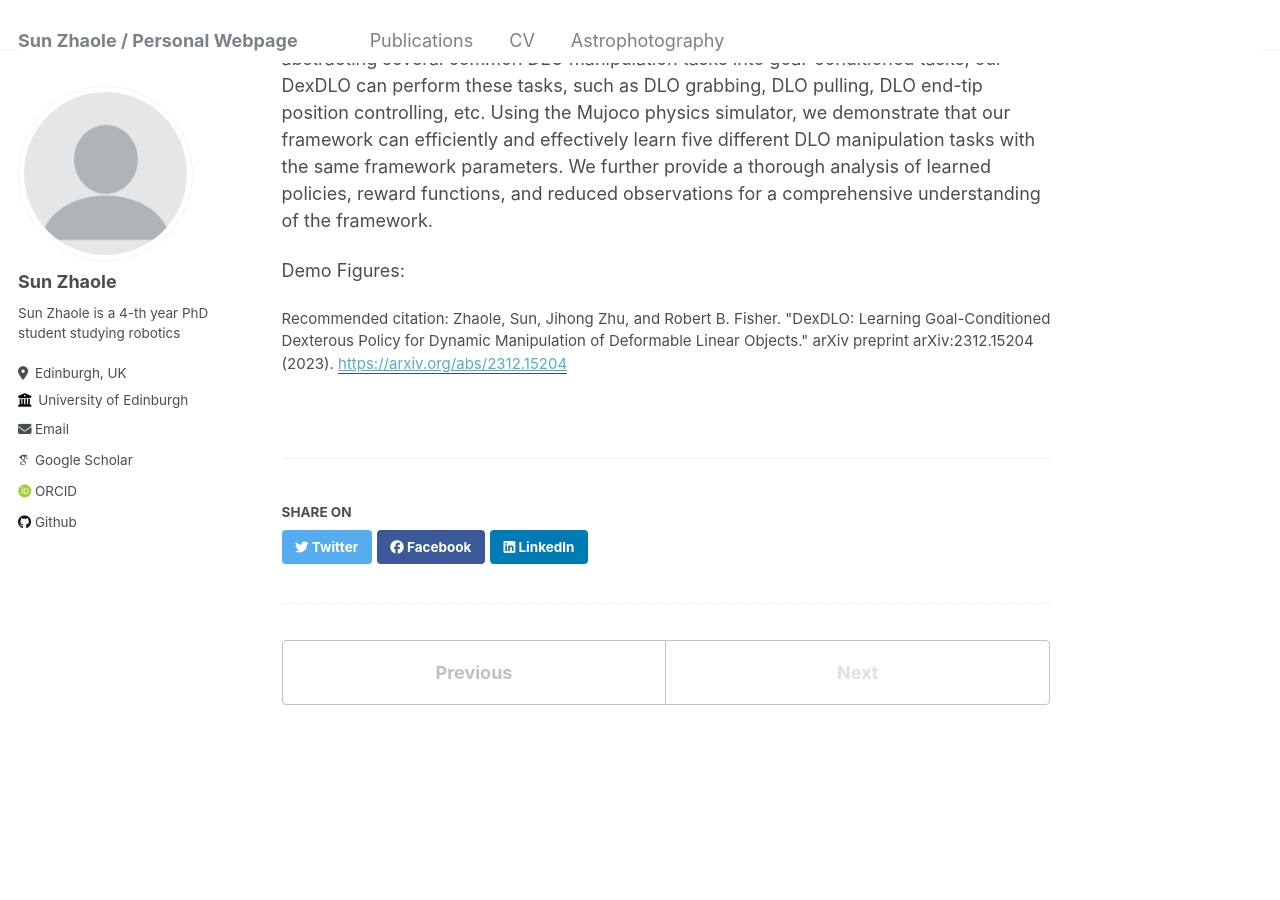
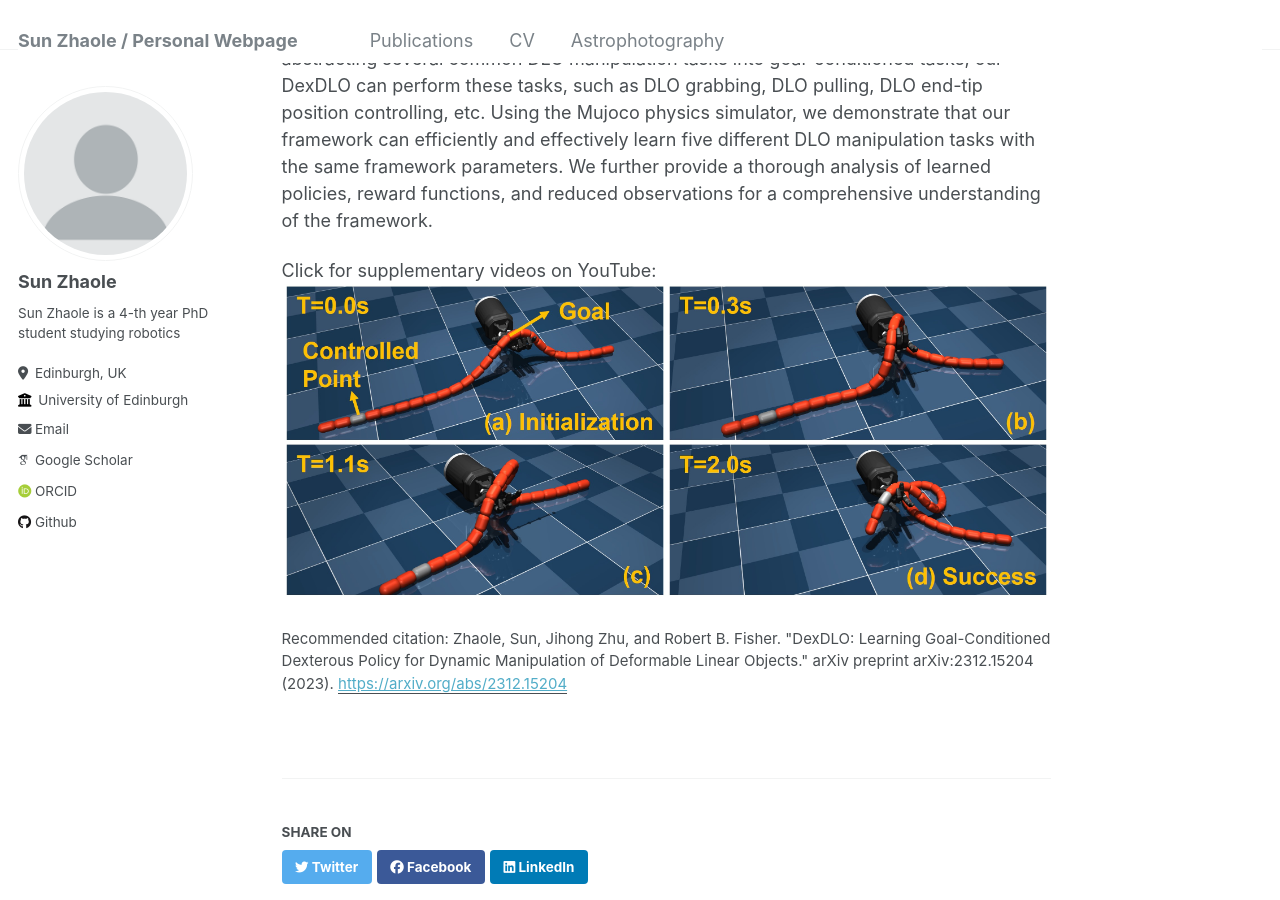
Before and after one commit to SunZhaole/sunzhaole.github.io, a Jekyll site: the page built from _publications/2024-DexDLO-4.md, in a window 1280 px wide and 900 px high, scrolled down 378 px. Built offline with Jekyll 4.4.1, drawn with Linux system fonts in a browser that asks for light colours; some web fonts are replaced.

Commit message:
add video links to publications

```diff
--- a/_publications/2024-DexDLO-4.md
+++ b/_publications/2024-DexDLO-4.md
@@ -13,4 +13,6 @@ Abstract:
 
 Deformable linear object (DLO) manipulation is needed in many fields. Previous research on deformable linear object (DLO) manipulation has primarily involved parallel jaw gripper manipulation with fixed grasping positions. However, the potential for dexterous manipulation of DLOs using an anthropomorphic hand is under-explored. We present DexDLO, a model-free framework that learns dexterous dynamic manipulation policies for deformable linear objects with a fixed-base dexterous hand in an end-to-end way. By abstracting several common DLO manipulation tasks into goal-conditioned tasks, our DexDLO can perform these tasks, such as DLO grabbing, DLO pulling, DLO end-tip position controlling, etc. Using the Mujoco physics simulator, we demonstrate that our framework can efficiently and effectively learn five different DLO manipulation tasks with the same framework parameters. We further provide a thorough analysis of learned policies, reward functions, and reduced observations for a comprehensive understanding of the framework.
 
-Demo Figures:
+
+Click for supplementary videos on YouTube:
+[![DexDLO](/images/pub_dexdlo_figure_0.jpg)](http://www.youtube.com/watch?v=wkLHlThNwDI "DexDLO")
```
Also changed, not shown: _publications/2020-pregrasp-1.md (+0 -2 lines), _publications/2023-DLO-perception-3.md (+2 -1 lines), _publications/2021-Object-Centric-Representation-2.md (line endings or trailing spaces), images/pub_dexdlo_figure_0.jpg (added), images/pub_dloPerception_figure_0.jpg (added).
